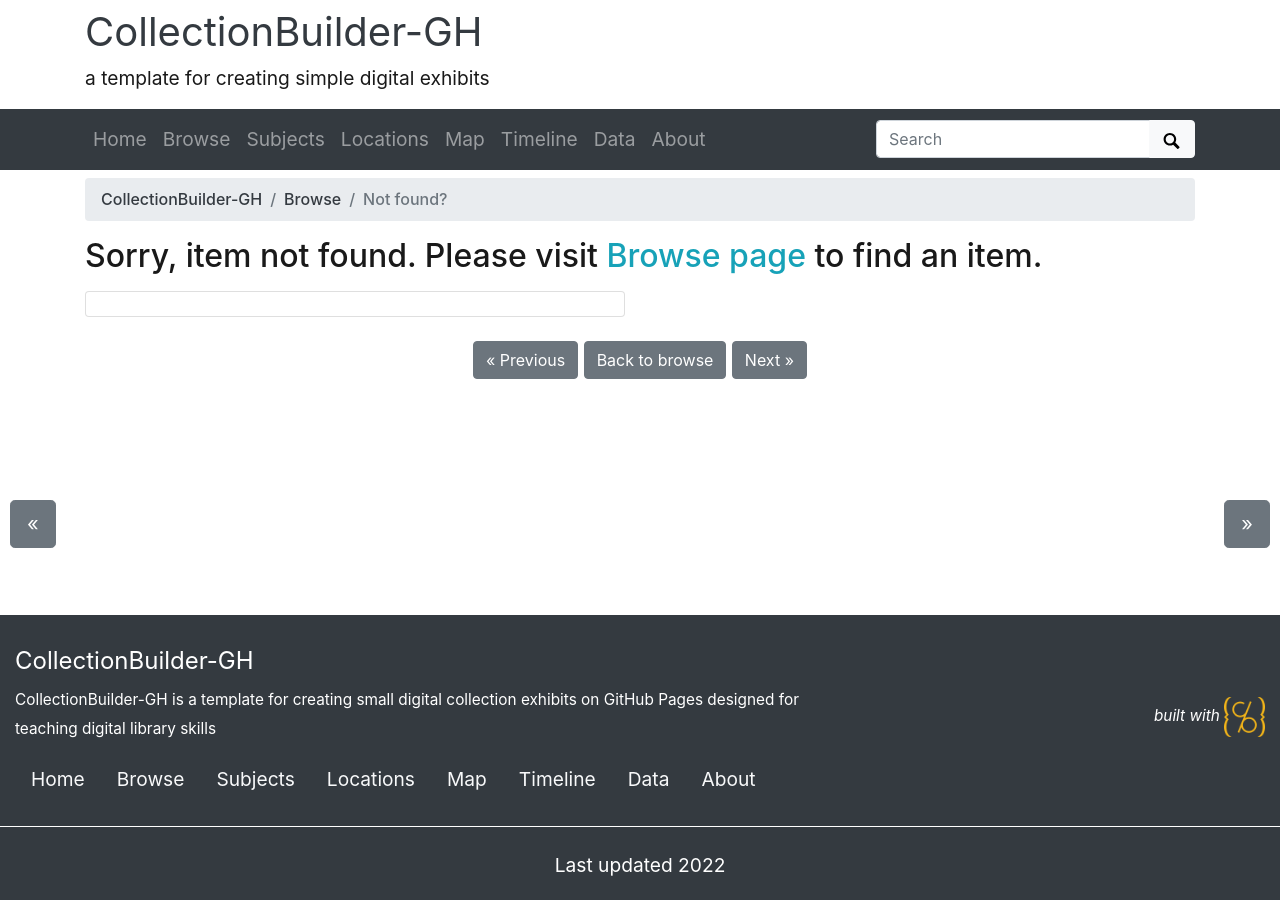
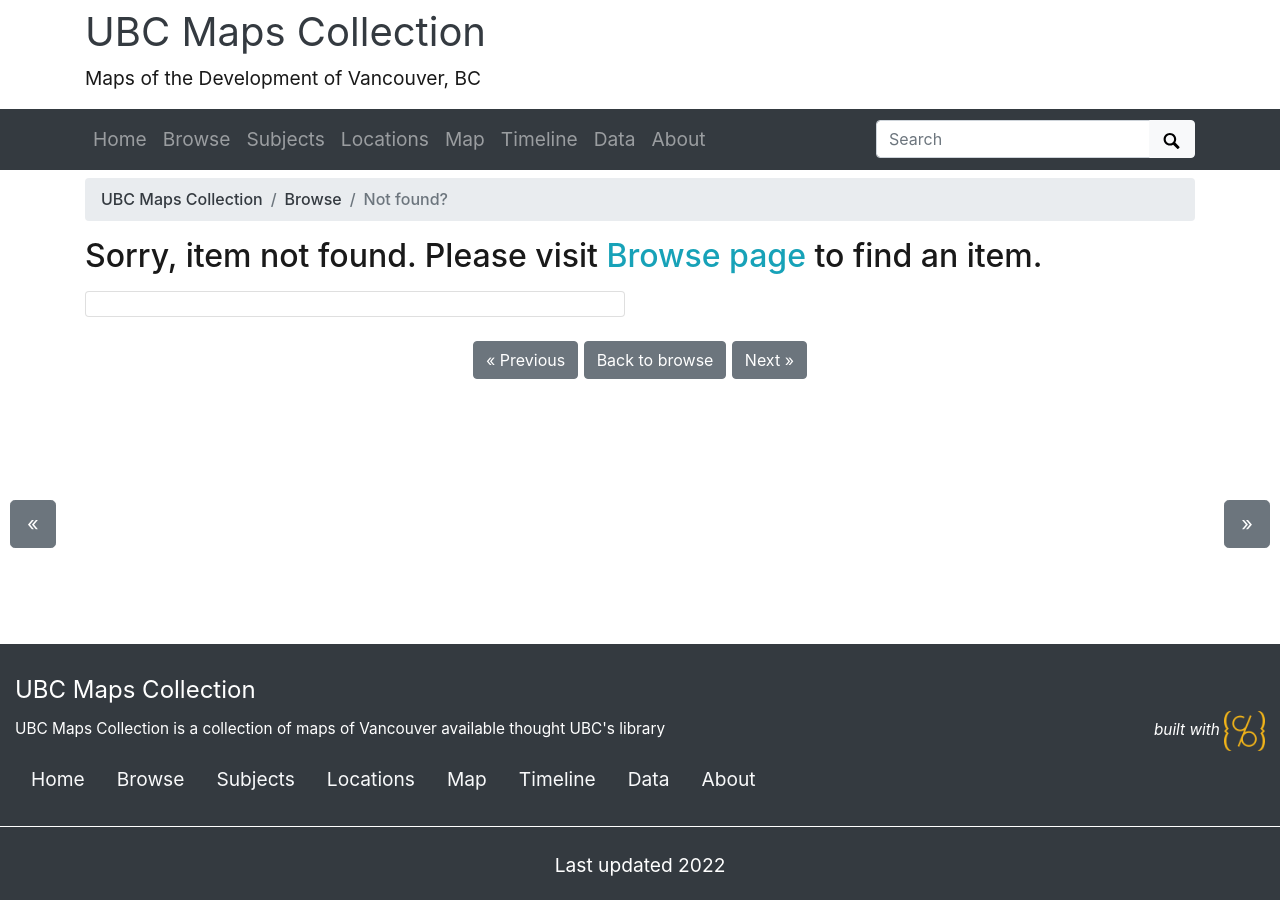
Before and after one commit to ubc-lib-geo/development-of-vancouver-maps, a Jekyll site: the page built from pages/item.md, in a window 1280 px wide. Built offline with Jekyll 4.4.1, drawn with Linux system fonts in a browser that asks for light colours.

Commit message:
Peronalized the title and subtitles to our project

```diff
--- a/_config.yml
+++ b/_config.yml
@@ -20,14 +20,14 @@
 # SITE SETTINGS
 #
 # title of site appears in banner
-title: CollectionBuilder-GH
+title: UBC Maps Collection
 # tagline, a short phrase that will appear throughout the site in the top banner
-tagline: a template for creating simple digital exhibits
+tagline: Maps of the Development of Vancouver, BC
 # description appears in meta tags and other locations
 # this description might appear in search result lists, keep around 160 characters max
-description: "CollectionBuilder-GH is a template for creating small digital collection exhibits on GitHub Pages designed for teaching digital library skills"
+description: "UBC Maps Collection is a collection of maps of Vancouver available thought UBC's library"
 # creator of the digital collection, to appear in meta tags; we typically use our GitHub usernames but feel free to just use your name
-author: CollectionBuilder
+author: UBC GIS Library
 
 ##########
 # COLLECTION SETTINGS
```
